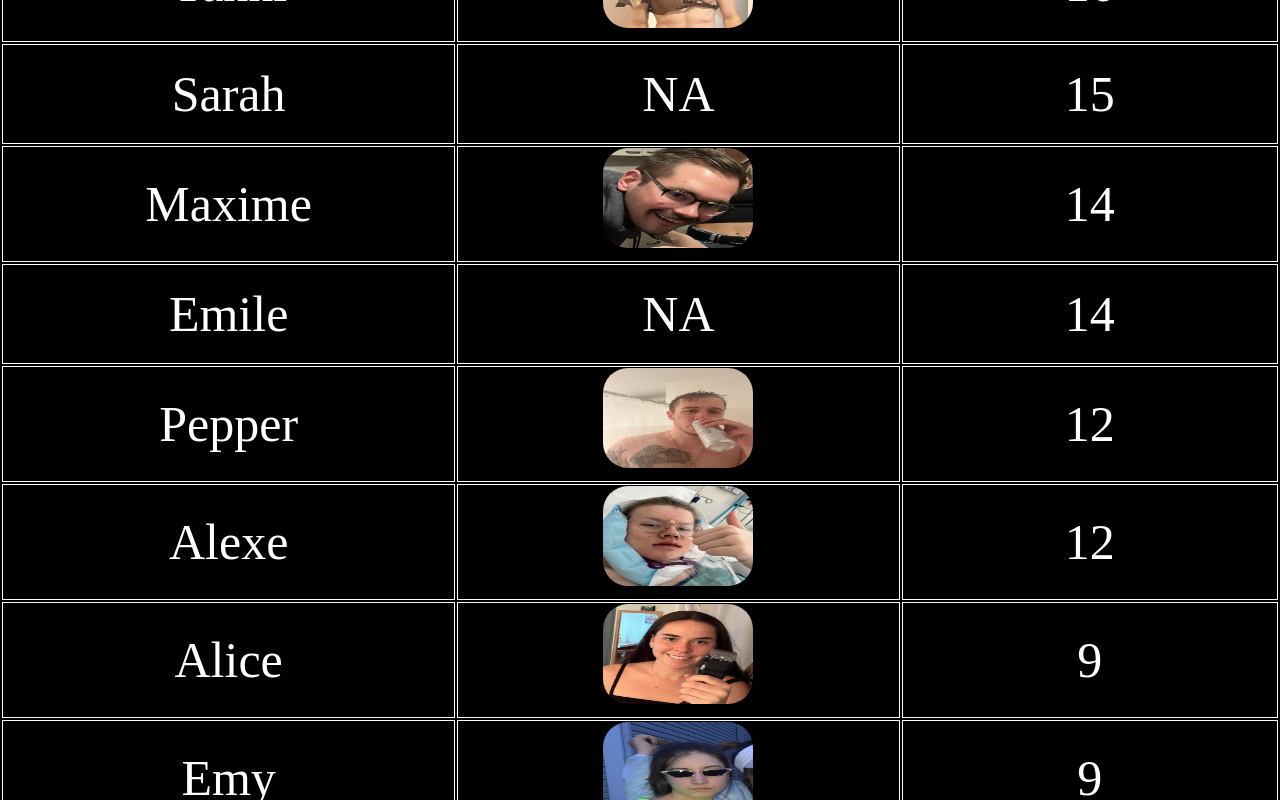
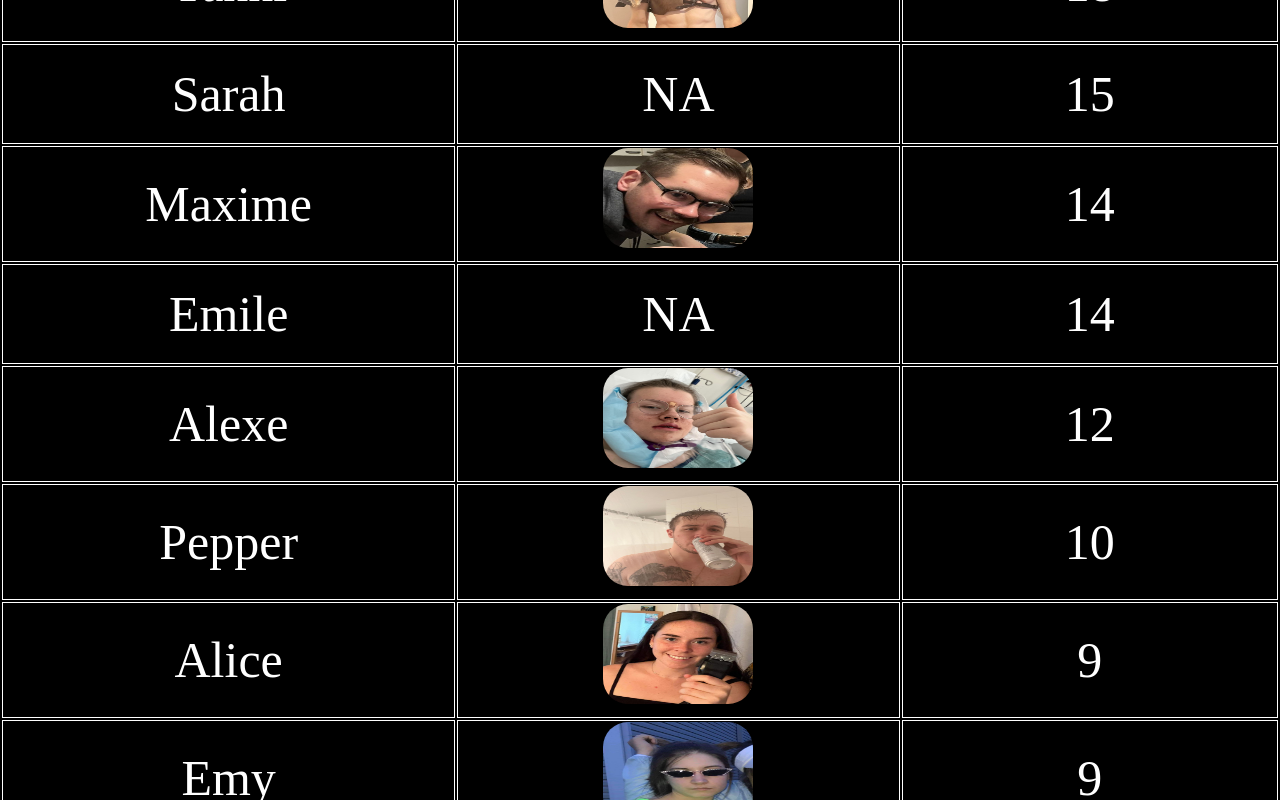
Before and after one commit to Dplayerz/WebAppChalet, a React (Vite) app: page / in a window 1280 px wide. Shown: the part 693-1493 px from the top of the page. Built offline with nearby package versions, Linux system fonts and the light colour scheme.

Commit message:
Update Leader.tsx

```diff
--- a/src/Leader.tsx
+++ b/src/Leader.tsx
@@ -49,7 +49,7 @@ function AleArr() {
 
 
 const data = [
-  { Nom: "Pepper", Photo: <Photo />, PTS: 12 },
+  { Nom: "Pepper", Photo: <Photo />, PTS: 10 },
   { Nom: "Alice", Photo: <AliceArr />, PTS: 9 },
   { Nom: "Maxime", Photo: <MaxArr />, PTS: 14 },
   { Nom: "Steve", Photo: <SteveArr />, PTS: 8 },
@@ -58,7 +58,7 @@ const data = [
   { Nom: "Raph", Photo: <RaphArr />, PTS: 22 },
   { Nom: "Emy", Photo: <EmyArr />, PTS: 9 },
   { Nom: "Sarah", Photo: "NA", PTS: 15 },
-  { Nom: "Yanni", Photo: <BugX />, PTS: 16 },
+  { Nom: "Yanni", Photo: <BugX />, PTS: 18 },
 { Nom: "Alexe", Photo: <AleArr />, PTS: 12 },
   { Nom: "Emile", Photo: "NA", PTS: 14 },
   ];
```
